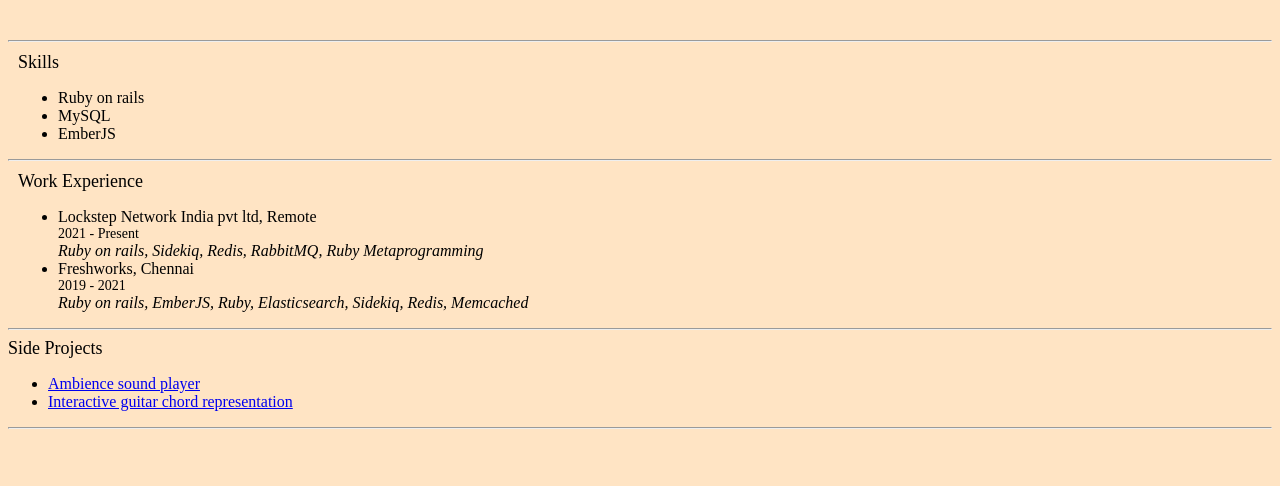
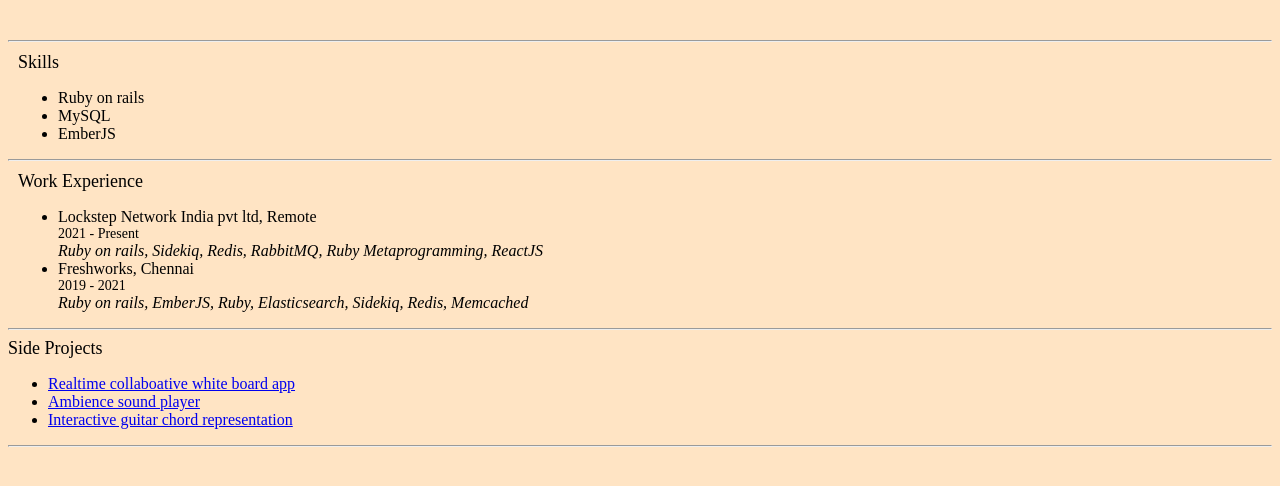
Before and after one commit to TheIncredibleHarsh/TheIncredibleHarsh, a plain HTML site: page index.html in a window 1280 px wide. Shown: the part 276-762 px from the top of the page. Drawn offline with Linux system fonts and the light colour scheme.

Commit message:
Update index.html

```diff
--- a/index.html
+++ b/index.html
@@ -9,7 +9,7 @@
             </div>
             <div><span style="font-size: 24;">Harsh Kumar</span></div>
             <div><span style="font-size: 18;">Ruby on rails | Lockstep Network India pvt lt</span></div>
-            <div><span style="font-size: 18;"><a href="mailto:harsh.singh343@gmail.com">harsh.singh343@gmail.com</a> | <a href="https://drive.google.com/file/d/1hz2VJg77vA35SXbjiet2SqBwjfXAciz3/view?usp=drive_link" target="_blank" >resume</a></span></div>
+            <div><span style="font-size: 18;"><a href="mailto:harsh.singh343@gmail.com">harsh.singh343@gmail.com</a> | <a href="https://docs.google.com/document/d/1c3x5Sx_qEnMKVAMYubYeTuOcXmtt9ACklbNuJK3atgE/edit?usp=sharing" target="_blank" >resume</a></span></div>
         </div>
         <hr>
         <div style="margin: 10px;">
@@ -28,7 +28,7 @@
                     <div>
                         <span style="font-size: 16;">Lockstep Network India pvt ltd, Remote</span></br>
                         <span style="font-size: 14;">2021 - Present</span></br>
-                        <span style="font-style: italic;">Ruby on rails, Sidekiq, Redis, RabbitMQ, Ruby Metaprogramming</span>
+                        <span style="font-style: italic;">Ruby on rails, Sidekiq, Redis, RabbitMQ, Ruby Metaprogramming, ReactJS</span>
                     </div>
                 </li>
                 <li>
@@ -44,6 +44,7 @@
         <div>
             <span style="font-size: 18;">Side Projects</span>
             <ul>
+                <li><a href="https://etchsketch.xyz">Realtime collaboative white board app</a></li>
                 <li><a href="https://master.d34qji07nzhoek.amplifyapp.com/">Ambience sound player</a></li>
                 <li><a href="https://main.d19ar0ziy6mtaa.amplifyapp.com/">Interactive guitar chord representation</a></li>
             </ul>
```
